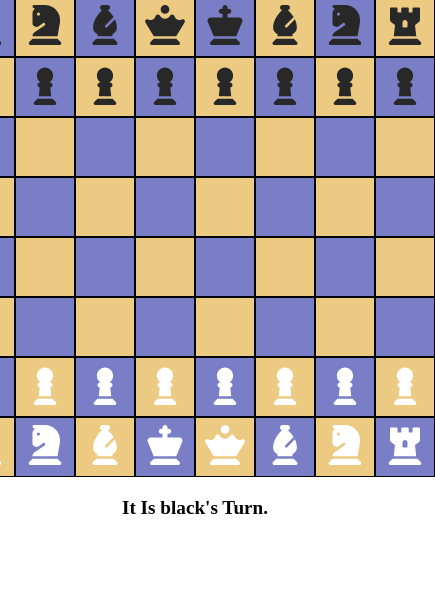
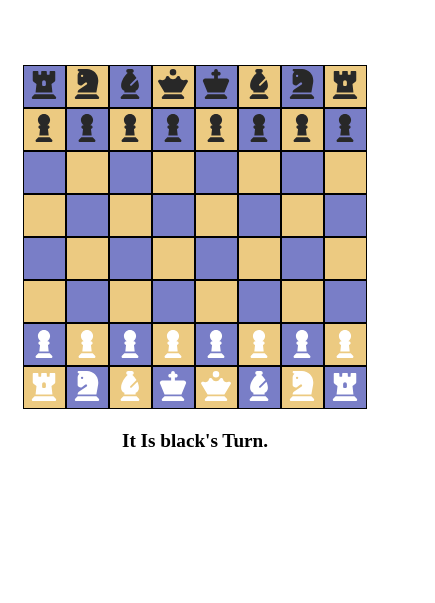
Before and after one commit to elianismedina/js-chess, a plain HTML site: page index.html in a window 390 px wide. Shown: the part 241-844 px from the top of the page, 435 px wide, since content can reach past the window. Drawn offline with Linux system fonts and the light colour scheme.

Commit message:
changed media query

```diff
--- a/app.js
+++ b/app.js
@@ -188,6 +188,7 @@ function checkIfValid(target) {
         return true;
       }
       break;
+
     case "knight":
       if (
         startId + width * 2 + 1 === targetId ||
--- a/styles.css
+++ b/styles.css
@@ -72,3 +72,20 @@ path {
 .white {
     fill: rgb(255, 255, 255)
 }
+
+@media (max-width: 480px) {
+    #gameboard {
+        width: 345px;
+        height: 345px;
+    }
+
+    .square {
+        width: 43px;
+        height: 43px;
+    }
+
+    .square svg {
+        width: 30px;
+        height: 30px;
+    }
+}
```
